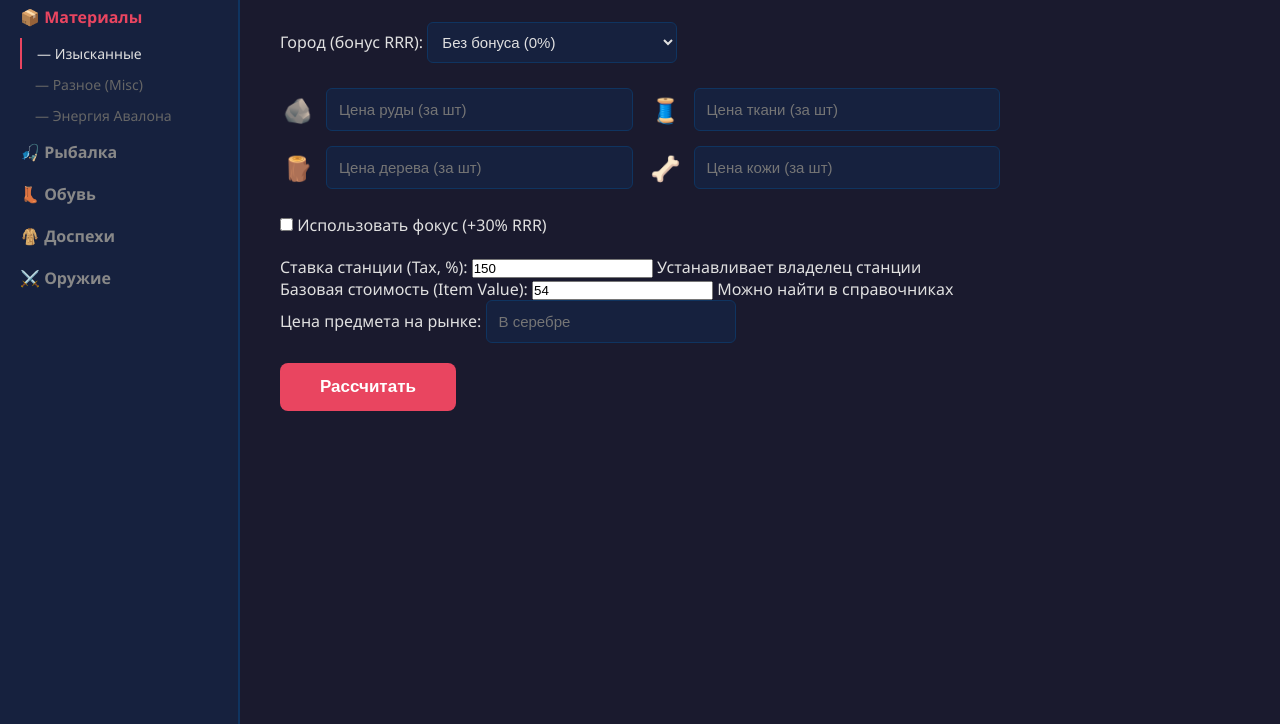
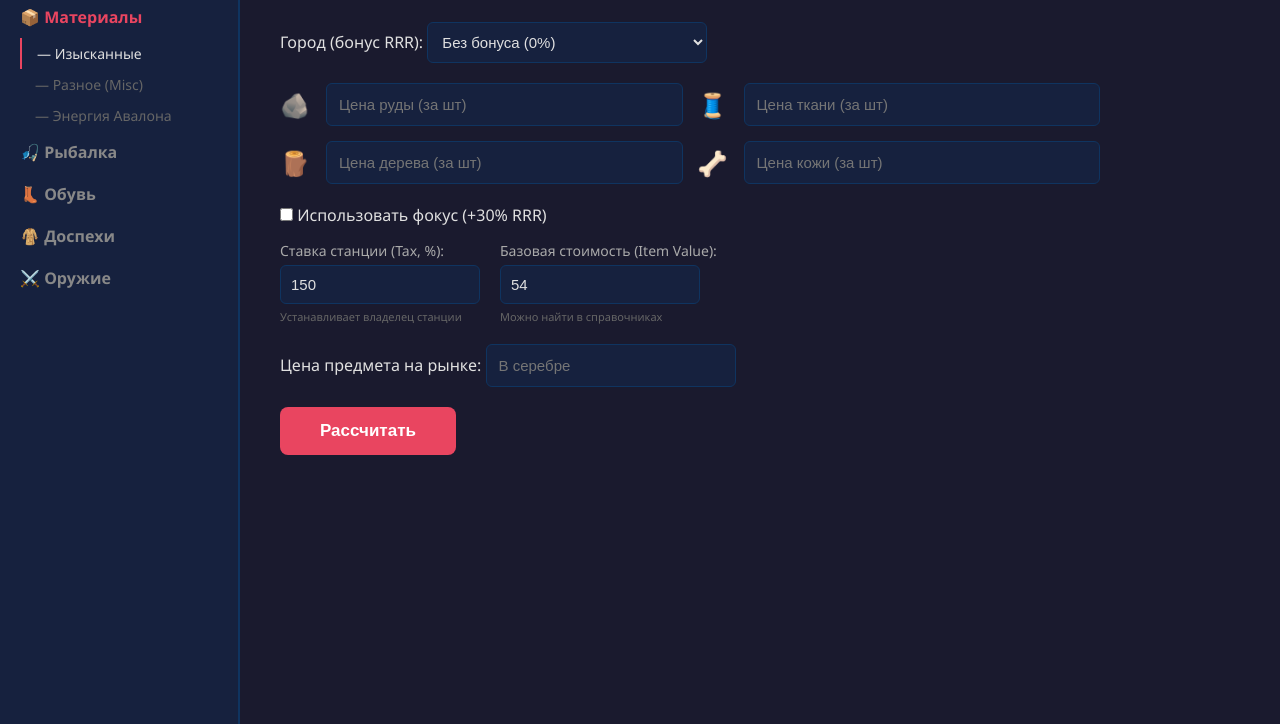
Before and after one commit to 2tonya/albion-calc, a plain HTML site: page index.html in a window 1280 px wide. Shown: the part 76-800 px from the top of the page. Drawn offline with Linux system fonts and the light colour scheme.

Commit message:
Update style.css

```diff
--- a/style.css
+++ b/style.css
@@ -12,7 +12,6 @@ body {
     color: #e0e0e0;
 }
 
-/* Боковое меню */
 .sidebar {
     width: 240px;
     background: #16213e;
@@ -31,7 +30,6 @@ body {
     color: #888;
     cursor: pointer;
     font-weight: bold;
-    transition: color 0.2s;
 }
 
 .menu-category:hover, .menu-category.active {
@@ -50,11 +48,10 @@ body {
     border-left: 2px solid #e94560;
 }
 
-/* Основная область */
 .main-content {
     flex: 1;
     padding: 30px 40px;
-    max-width: 800px;
+    max-width: 900px;
 }
 
 h1 {
@@ -62,9 +59,8 @@ h1 {
     margin-bottom: 25px;
 }
 
-/* Выбор города */
 .city-select {
-    margin-bottom: 25px;
+    margin-bottom: 20px;
 }
 
 .city-select select {
@@ -73,16 +69,15 @@ h1 {
     border: 1px solid #0f3460;
     padding: 10px;
     border-radius: 6px;
-    width: 250px;
+    width: 280px;
     font-size: 15px;
 }
 
-/* Ресурсы */
 .resources-grid {
     display: grid;
     grid-template-columns: 1fr 1fr;
     gap: 15px;
-    margin-bottom: 25px;
+    margin-bottom: 20px;
 }
 
 .resource-row {
@@ -94,7 +89,6 @@ h1 {
 .icon {
     font-size: 24px;
     width: 36px;
-    text-align: center;
 }
 
 .resource-row input {
@@ -105,7 +99,6 @@ h1 {
     padding: 12px;
     border-radius: 6px;
     font-size: 15px;
-    transition: border 0.2s;
 }
 
 .resource-row input:focus {
@@ -113,28 +106,51 @@ h1 {
     border-color: #e94560;
 }
 
-/* Настройки */
 .settings {
-    display: flex;
-    gap: 25px;
-    margin-bottom: 20px;
-    align-items: center;
+    margin-bottom: 15px;
 }
 
 .settings label {
     cursor: pointer;
 }
 
-.station-fee input {
+.settings-row {
+    display: flex;
+    gap: 20px;
+    margin-bottom: 20px;
+}
+
+.setting-field {
+    display: flex;
+    flex-direction: column;
+    gap: 5px;
+}
+
+.setting-field label {
+    font-size: 14px;
+    color: #aaa;
+}
+
+.setting-field input {
     background: #16213e;
     color: #e0e0e0;
     border: 1px solid #0f3460;
-    padding: 8px;
+    padding: 10px;
     border-radius: 6px;
-    width: 80px;
+    width: 200px;
+    font-size: 15px;
 }
 
-/* Цена предмета */
+.setting-field input:focus {
+    outline: none;
+    border-color: #e94560;
+}
+
+.hint {
+    font-size: 11px;
+    color: #666;
+}
+
 .item-price {
     margin-bottom: 20px;
 }
@@ -149,7 +165,6 @@ h1 {
     font-size: 15px;
 }
 
-/* Кнопка */
 button {
     background: #e94560;
     color: white;
@@ -167,7 +182,6 @@ button:hover {
     background: #c73650;
 }
 
-/* Результаты */
 .results {
     display: flex;
     gap: 20px;
@@ -178,19 +192,19 @@ button:hover {
     background: #16213e;
     border: 1px solid #0f3460;
     border-radius: 10px;
-    padding: 20px;
-    min-width: 180px;
+    padding: 18px;
+    min-width: 170px;
 }
 
 .label {
     display: block;
     color: #888;
     font-size: 13px;
-    margin-bottom: 8px;
+    margin-bottom: 6px;
 }
 
 .value {
-    font-size: 28px;
+    font-size: 24px;
     font-weight: bold;
 }
 
```
